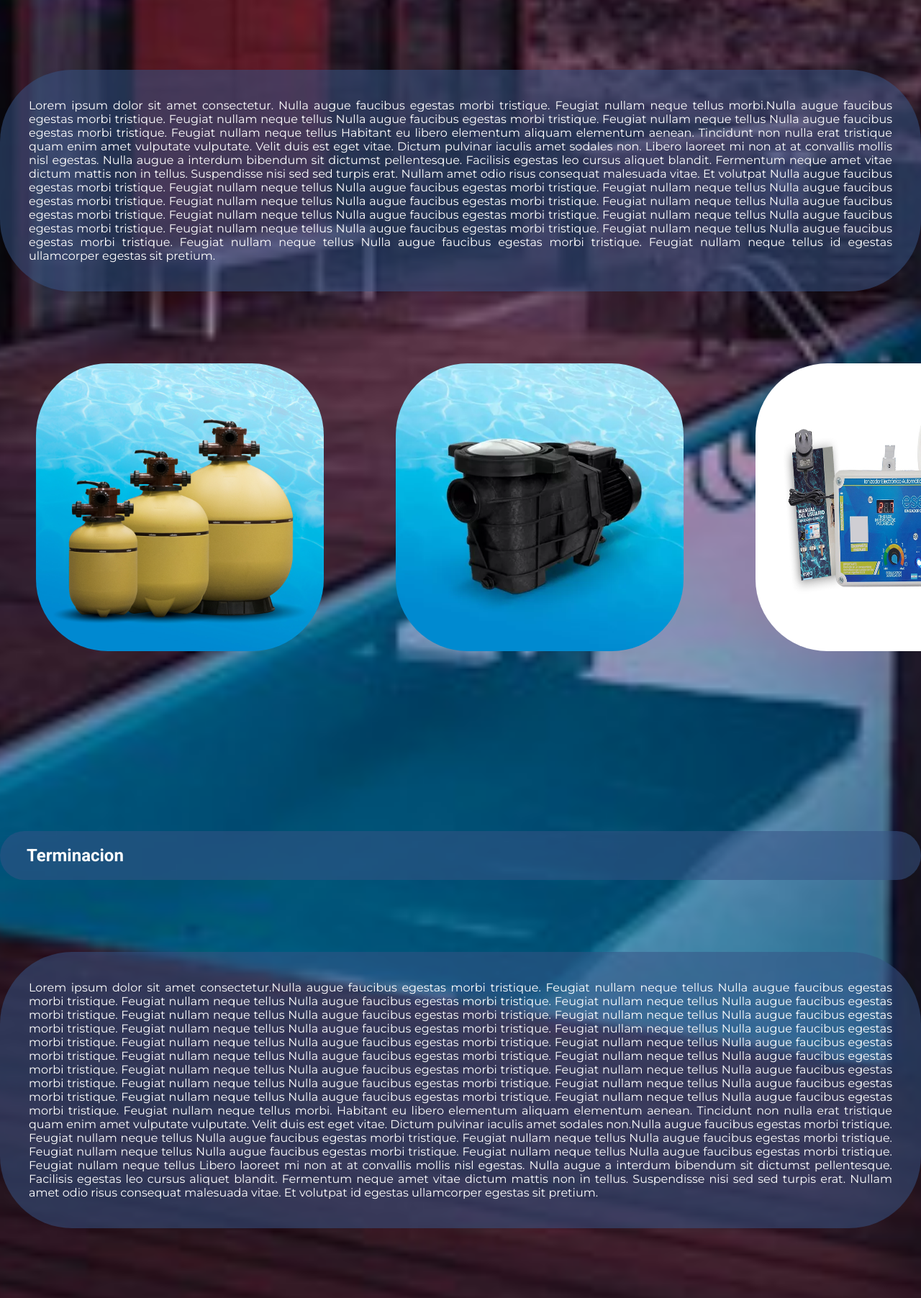
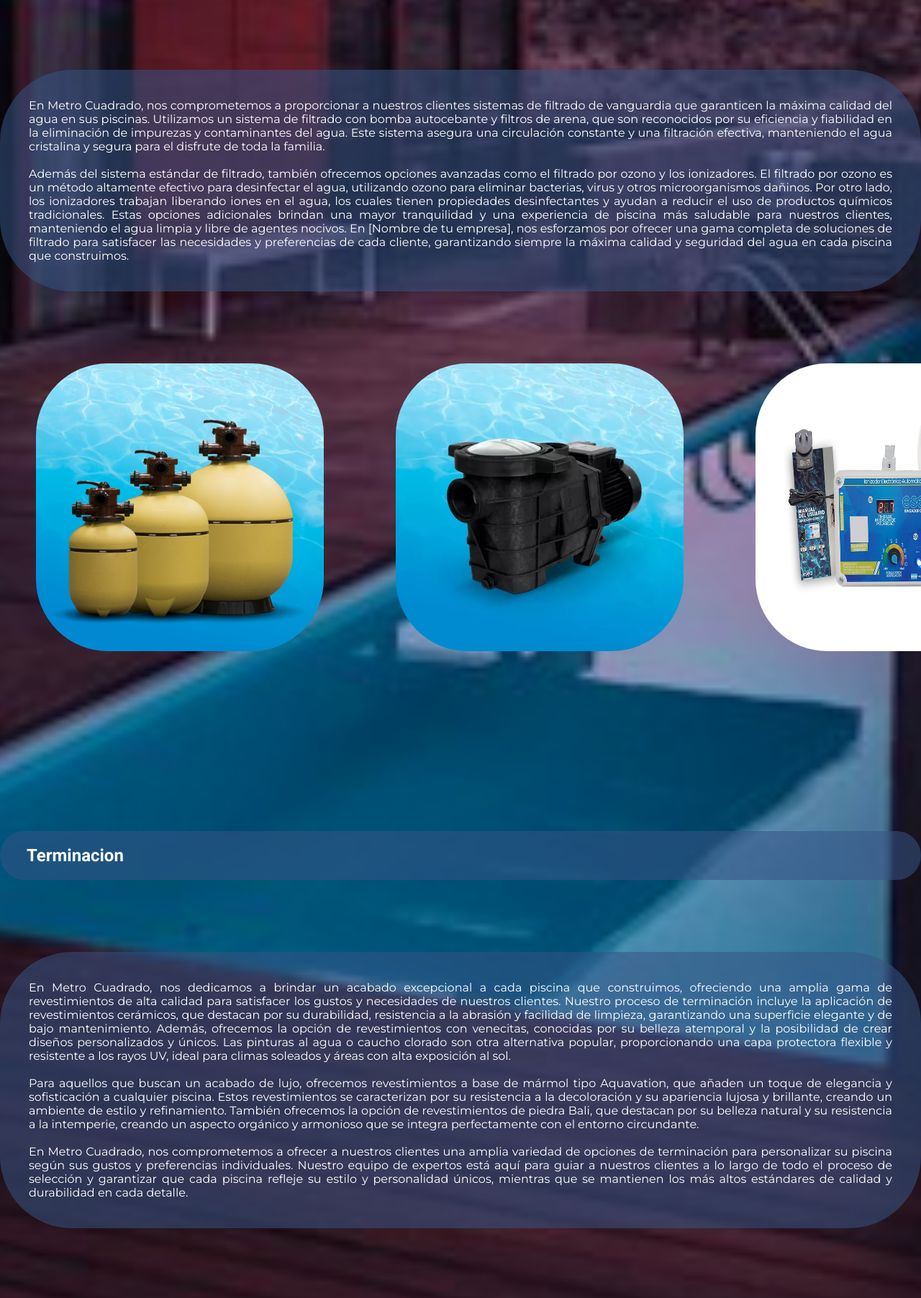
Before and after one commit to GonzaloMartin96/comisi-n-53830--git, a website: page pages/metodos.html in a window 1280 px wide. Shown: the part 2477-4281 px from the top of the page at 72% size. Drawn offline with Linux system fonts and the light colour scheme.

Commit message:
tercera-entrega

```diff
--- a/pages/metodos.html
+++ b/pages/metodos.html
@@ -51,23 +51,8 @@
             <article>
                 <h2 class="h2generales">Sistemas de filtrado</h2>
                 <p class="parrafosGenerales">
-                    Lorem ipsum dolor sit amet consectetur. Nulla augue faucibus egestas morbi tristique. Feugiat nullam
-                    neque tellus morbi.Nulla augue faucibus egestas morbi tristique. Feugiat nullam neque tellus Nulla
-                    augue faucibus egestas morbi tristique. Feugiat nullam neque tellus Nulla augue faucibus egestas
-                    morbi tristique. Feugiat nullam neque tellus Habitant eu libero elementum aliquam elementum aenean.
-                    Tincidunt non nulla erat tristique quam enim amet vulputate vulputate. Velit duis est eget vitae.
-                    Dictum pulvinar iaculis amet sodales non. Libero laoreet mi non at at convallis mollis nisl egestas.
-                    Nulla augue a interdum bibendum sit dictumst pellentesque. Facilisis egestas leo cursus aliquet
-                    blandit. Fermentum neque amet vitae dictum mattis non in tellus. Suspendisse nisi sed sed turpis
-                    erat. Nullam amet odio risus consequat malesuada vitae. Et volutpat Nulla augue faucibus egestas
-                    morbi tristique. Feugiat nullam neque tellus Nulla augue faucibus egestas morbi tristique. Feugiat
-                    nullam neque tellus Nulla augue faucibus egestas morbi tristique. Feugiat nullam neque tellus Nulla
-                    augue faucibus egestas morbi tristique. Feugiat nullam neque tellus Nulla augue faucibus egestas
-                    morbi tristique. Feugiat nullam neque tellus Nulla augue faucibus egestas morbi tristique. Feugiat
-                    nullam neque tellus Nulla augue faucibus egestas morbi tristique. Feugiat nullam neque tellus Nulla
-                    augue faucibus egestas morbi tristique. Feugiat nullam neque tellus Nulla augue faucibus egestas
-                    morbi tristique. Feugiat nullam neque tellus Nulla augue faucibus egestas morbi tristique. Feugiat
-                    nullam neque tellus id egestas ullamcorper egestas sit pretium.
+En Metro Cuadrado, nos comprometemos a proporcionar a nuestros clientes sistemas de filtrado de vanguardia que garanticen la máxima calidad del agua en sus piscinas. Utilizamos un sistema de filtrado con bomba autocebante y filtros de arena, que son reconocidos por su eficiencia y fiabilidad en la eliminación de impurezas y contaminantes del agua. Este sistema asegura una circulación constante y una filtración efectiva, manteniendo el agua cristalina y segura para el disfrute de toda la familia.<br>
+<br>Además del sistema estándar de filtrado, también ofrecemos opciones avanzadas como el filtrado por ozono y los ionizadores. El filtrado por ozono es un método altamente efectivo para desinfectar el agua, utilizando ozono para eliminar bacterias, virus y otros microorganismos dañinos. Por otro lado, los ionizadores trabajan liberando iones en el agua, los cuales tienen propiedades desinfectantes y ayudan a reducir el uso de productos químicos tradicionales. Estas opciones adicionales brindan una mayor tranquilidad y una experiencia de piscina más saludable para nuestros clientes, manteniendo el agua limpia y libre de agentes nocivos. En [Nombre de tu empresa], nos esforzamos por ofrecer una gama completa de soluciones de filtrado para satisfacer las necesidades y preferencias de cada cliente, garantizando siempre la máxima calidad y seguridad del agua en cada piscina que construimos.
                 </p>
                 <div class="imgGenerales">
                     <img src="../assets/img/imgmetodosfiltro.jpg" alt="imagen del sistema de filtrado de una piscina">
@@ -81,30 +66,9 @@
             <article>
                 <h2 class="h2generales">Terminacion</h2>
                 <p class="parrafosGenerales">
-                    Lorem ipsum dolor sit amet consectetur.Nulla augue faucibus egestas morbi tristique. Feugiat nullam
-                    neque tellus Nulla augue faucibus egestas morbi tristique. Feugiat nullam neque tellus Nulla augue
-                    faucibus egestas morbi tristique. Feugiat nullam neque tellus Nulla augue faucibus egestas morbi
-                    tristique. Feugiat nullam neque tellus Nulla augue faucibus egestas morbi tristique. Feugiat nullam
-                    neque tellus Nulla augue faucibus egestas morbi tristique. Feugiat nullam neque tellus Nulla augue
-                    faucibus egestas morbi tristique. Feugiat nullam neque tellus Nulla augue faucibus egestas morbi
-                    tristique. Feugiat nullam neque tellus Nulla augue faucibus egestas morbi tristique. Feugiat nullam
-                    neque tellus Nulla augue faucibus egestas morbi tristique. Feugiat nullam neque tellus Nulla augue
-                    faucibus egestas morbi tristique. Feugiat nullam neque tellus Nulla augue faucibus egestas morbi
-                    tristique. Feugiat nullam neque tellus Nulla augue faucibus egestas morbi tristique. Feugiat nullam
-                    neque tellus Nulla augue faucibus egestas morbi tristique. Feugiat nullam neque tellus Nulla augue
-                    faucibus egestas morbi tristique. Feugiat nullam neque tellus Nulla augue faucibus egestas morbi
-                    tristique. Feugiat nullam neque tellus Nulla augue faucibus egestas morbi tristique. Feugiat nullam
-                    neque tellus Nulla augue faucibus egestas morbi tristique. Feugiat nullam neque tellus morbi.
-                    Habitant eu libero elementum aliquam elementum aenean. Tincidunt non nulla erat tristique quam enim
-                    amet vulputate vulputate. Velit duis est eget vitae. Dictum pulvinar iaculis amet sodales non.Nulla
-                    augue faucibus egestas morbi tristique. Feugiat nullam neque tellus Nulla augue faucibus egestas
-                    morbi tristique. Feugiat nullam neque tellus Nulla augue faucibus egestas morbi tristique. Feugiat
-                    nullam neque tellus Nulla augue faucibus egestas morbi tristique. Feugiat nullam neque tellus Nulla
-                    augue faucibus egestas morbi tristique. Feugiat nullam neque tellus Libero laoreet mi non at at
-                    convallis mollis nisl egestas. Nulla augue a interdum bibendum sit dictumst pellentesque. Facilisis
-                    egestas leo cursus aliquet blandit. Fermentum neque amet vitae dictum mattis non in tellus.
-                    Suspendisse nisi sed sed turpis erat. Nullam amet odio risus consequat malesuada vitae. Et volutpat
-                    id egestas ullamcorper egestas sit pretium.
+                        En Metro Cuadrado, nos dedicamos a brindar un acabado excepcional a cada piscina que construimos, ofreciendo una amplia gama de revestimientos de alta calidad para satisfacer los gustos y necesidades de nuestros clientes. Nuestro proceso de terminación incluye la aplicación de revestimientos cerámicos, que destacan por su durabilidad, resistencia a la abrasión y facilidad de limpieza, garantizando una superficie elegante y de bajo mantenimiento. Además, ofrecemos la opción de revestimientos con venecitas, conocidas por su belleza atemporal y la posibilidad de crear diseños personalizados y únicos. Las pinturas al agua o caucho clorado son otra alternativa popular, proporcionando una capa protectora flexible y resistente a los rayos UV, ideal para climas soleados y áreas con alta exposición al sol.<br>
+                        <br>Para aquellos que buscan un acabado de lujo, ofrecemos revestimientos a base de mármol tipo Aquavation, que añaden un toque de elegancia y sofisticación a cualquier piscina. Estos revestimientos se caracterizan por su resistencia a la decoloración y su apariencia lujosa y brillante, creando un ambiente de estilo y refinamiento. También ofrecemos la opción de revestimientos de piedra Bali, que destacan por su belleza natural y su resistencia a la intemperie, creando un aspecto orgánico y armonioso que se integra perfectamente con el entorno circundante.<br>
+                        <br>En Metro Cuadrado, nos comprometemos a ofrecer a nuestros clientes una amplia variedad de opciones de terminación para personalizar su piscina según sus gustos y preferencias individuales. Nuestro equipo de expertos está aquí para guiar a nuestros clientes a lo largo de todo el proceso de selección y garantizar que cada piscina refleje su estilo y personalidad únicos, mientras que se mantienen los más altos estándares de calidad y durabilidad en cada detalle.
                 </p>
                 <div class="imgGenerales">
                     <img class="imagen1" src="../assets/img/imgmetodosrev1.jpeg" alt="imagen de terminacion completa de piscina">
--- a/sass/layout/_catalogo.scss
+++ b/sass/layout/_catalogo.scss
@@ -13,6 +13,8 @@
       width: 100%;
       height: 75%;
       border-radius: 5rem;
+      opacity: 0;
+      animation: fadeIn 0.5s ease forwards;
     }
 
     display: grid;
@@ -24,3 +26,12 @@
     gap: 80px;
     padding: 40px;
   }
+
+  @keyframes fadeIn {
+    from {
+      opacity: 0;
+    }
+    to {
+      opacity: 1;
+    }
+  }
--- a/sass/layout/_header.scss
+++ b/sass/layout/_header.scss
@@ -32,6 +32,10 @@
   margin-top: 20.125rem;
   background-color: $primary-color;
   border-radius: 6.25rem;
+
+// Animación de aparición gradual
+  opacity: 0;
+  animation: fadeIn 0.5s ease forwards;
 }
 
 .listadoNav {
@@ -51,3 +55,12 @@
     font-family: Roboto;
   }
 }
+
+@keyframes fadeIn {
+  from {
+    opacity: 0;
+  }
+  to {
+    opacity: 1;
+  }
+}
```
Also changed, not shown: pages/servicios.html (+5 -27 lines), sass/layout/_index.scss (+5 -5 lines), css/style.css, 1 other file. Lines whose indentation alone changed are shown as unchanged.
